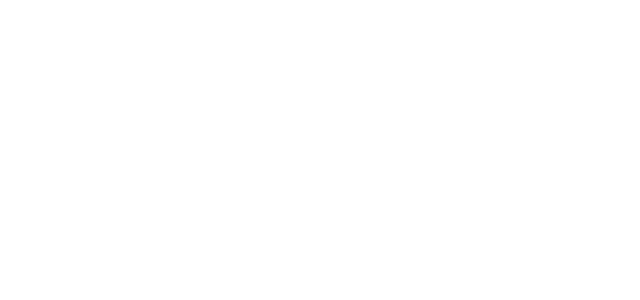
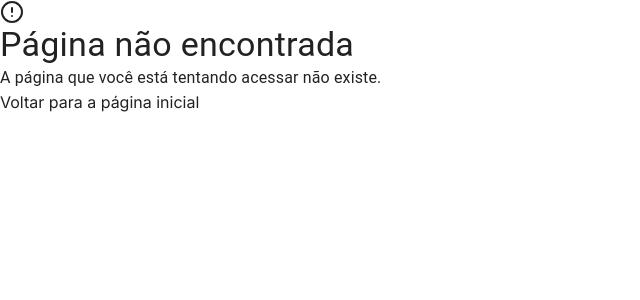
Before and after one commit to phf30012006/MiranteFront, a React (Vite) app: page /acoes/1 in a window 1280 px wide. Before the commit this address had no page. Shown: the top 300 px of the page, without its empty margins (0-640 px from the left). Built offline with nearby package versions, Linux system fonts and the light colour scheme.

Commit message:
Add NotFoundPage component and update routing in App

```diff
--- a/src/App.jsx
+++ b/src/App.jsx
@@ -2,6 +2,7 @@
 import HomePage from "./pages/Home"
 import CadastroPage from "./pages/Cadastro"
 import LoginPage from "./pages/Login"
+import NotFoundPage from "./pages/NotFound"
 // import MapaPage from "./pages/Mapa"
 // import AcoesPage from "./pages/Acoes"
 // import AcaoDetalhesPage from "./pages/AcaoDetalhes"
@@ -23,6 +24,7 @@
       <Route path="/indicadores" element={<IndicadoresPage />} />
       <Route path="/noticias" element={<NoticiasPage />} />
       <Route path="/admin" element={<AdminPage />} /> */}
+      <Route path="*" element={<NotFoundPage />} />
     </Routes>
   )
 }
--- /dev/null
+++ b/src/pages/NotFound/index.jsx
@@ -0,0 +1,28 @@
+import { NavLink } from "react-router-dom"
+import { Box, Button, Typography } from "@mui/material"
+import { AlertCircle } from "lucide-react"
+
+export default function NotFoundPage() {
+  return (
+    <div className="flex min-h-screen items-center justify-center bg-background">
+      <div className="container mx-auto px-4">
+        <Box className="mx-auto max-w-xl rounded-lg bg-card p-8 text-center shadow-md">
+          <div className="flex items-center justify-center mb-4">
+            <div className="h-12 w-12 rounded-md bg-primary text-primary-foreground flex items-center justify-center">
+              <AlertCircle className="h-6 w-6" />
+            </div>
+          </div>
+          <Typography variant="h4" component="h1" className="mb-2 font-heading">
+            Página não encontrada
+          </Typography>
+          <Typography variant="body1" className="mb-6 text-muted-foreground">
+            A página que você está tentando acessar não existe.
+          </Typography>
+          <NavLink to="/" className="inline-flex items-center justify-center mt-4 px-8 py-3 rounded-md bg-primary text-primary-foreground hover:bg-primary/90 text-base font-medium">
+            Voltar para a página inicial
+          </NavLink>
+        </Box>
+      </div>
+    </div>
+  )
+}
```
